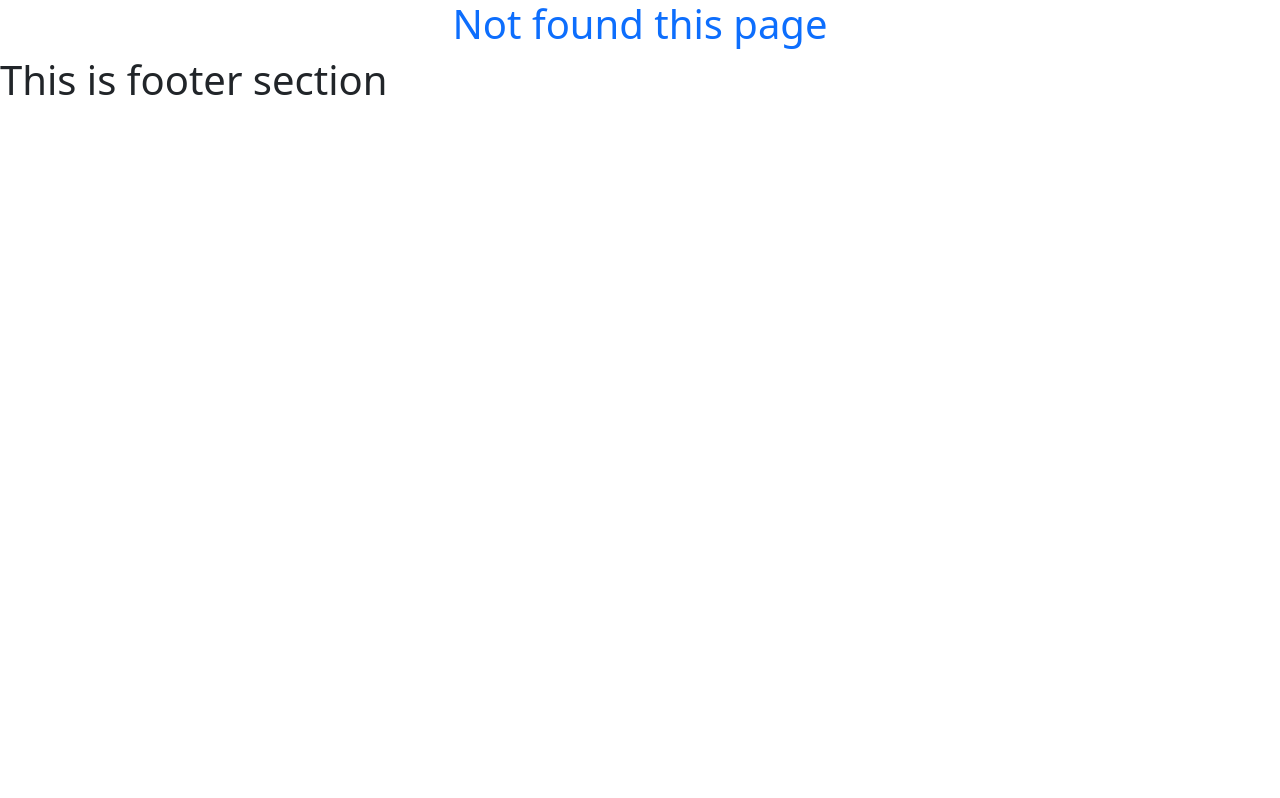
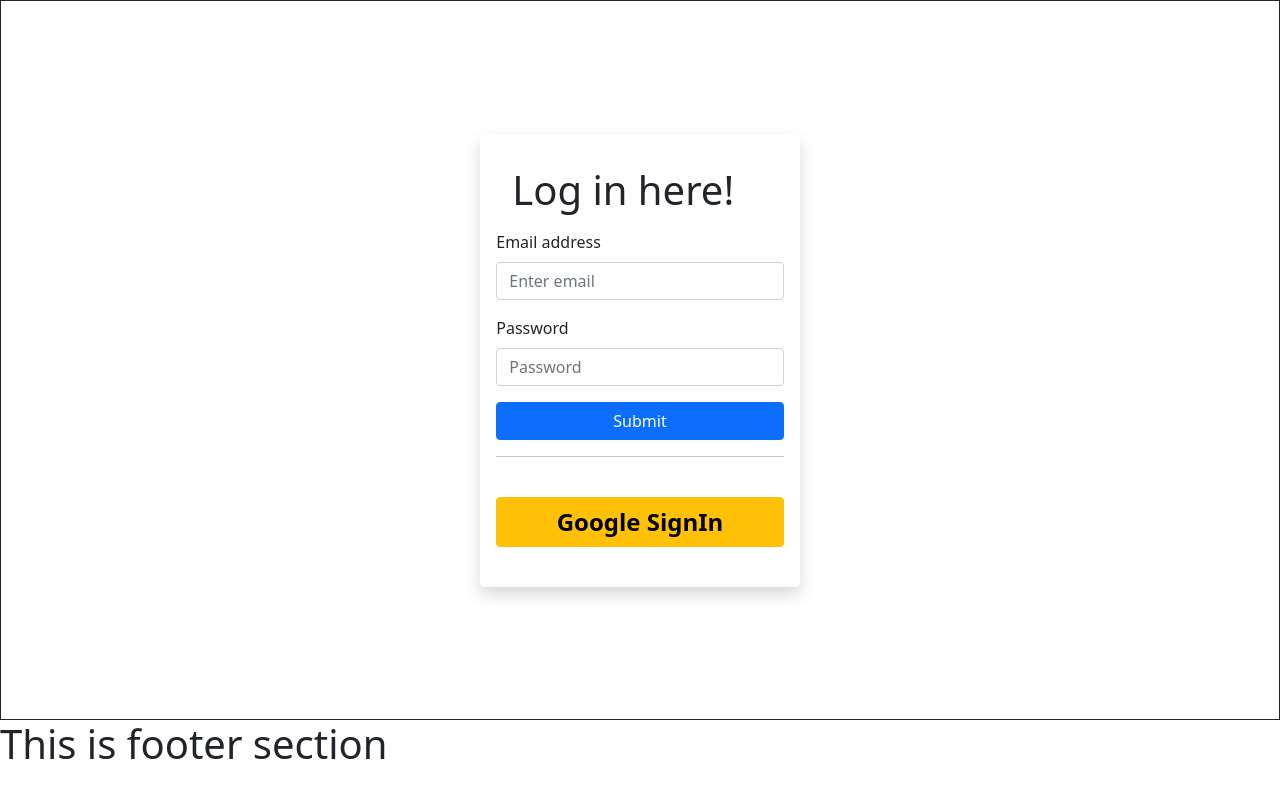
Before and after one commit to Kibria934/FruitShop, a React (Create React App) app: page /login in a window 1280 px wide. Before the commit this address had no page. Built offline with nearby package versions, Linux system fonts and the light colour scheme.

Commit message:
social login

```diff
--- a/src/App.js
+++ b/src/App.js
@@ -5,6 +5,7 @@
 import Home from "./components/HomePage/Home/Home";
 import Footer from "./components/SharePage/Footer/Footer";
 import NotFound from "./components/NotFoundPage/NotFound";
+import Login from "./components/Authentication/Login/Login";
 
 function App() {
   return (
@@ -12,6 +13,7 @@
       <Routes>
         <Route path="/"element={<Home></Home>}></Route>
         <Route path="/home"element={<Home></Home>}></Route>
+        <Route path="/login"element={<Login></Login>}></Route>
         <Route path="*"element={<NotFound></NotFound>}></Route>
       </Routes>
       <Footer></Footer>
--- /dev/null
+++ b/src/components/Authentication/Login/Login.css
@@ -0,0 +1,8 @@
+.f-container{
+     border: 1px solid;
+     display: flex;
+     flex-direction: column;
+     justify-content: center;
+     align-items: center;
+     height: 90vh;
+}
--- a/src/components/Authentication/Login/Login.js
+++ b/src/components/Authentication/Login/Login.js
@@ -1,11 +1,40 @@
-import React from 'react';
+import React from "react";
+import { Button, Form } from "react-bootstrap";
+import './Login.css'
+const Login = () => {
+    const handleGoogleSign = (e)=>{
+        e.preventDefault()
+        const email =e.target.email.value;
+        console.log(email);
 
-const Login = () => {
-    return (
-        <div>
+    }
+  return (
+   <div className="f-container">
+        <div className="w-25 shadow p-3 rounded-3 mx-auto ">
+      <h1 className="m-3">Log in here!</h1>
+      <Form onSubmit={handleGoogleSign}>
+  <Form.Group className="mb-3" controlId="formBasicEmail">
+    <Form.Label>Email address</Form.Label>
+    <Form.Control type="email" name="email" placeholder="Enter email" required />
+  </Form.Group>
 
-        </div>
-    );
+  <Form.Group className="mb-3" controlId="formBasicPassword">
+    <Form.Label>Password</Form.Label>
+    <Form.Control type="password" name="password" placeholder="Password"  required/>
+  </Form.Group>
+  <Button variant="primary" className="w-100 mx-auto" type="submit">
+    Submit
+  </Button>
+</Form>
+<div>
+    <div>
+        <hr></hr>
+    </div>
+    <button type="btn" className="btn btn-warning fw-bold fs-4 w-100 my-4 ">Google SignIn </button>
+</div>
+    </div>
+   </div>
+  );
 };
 
 export default Login;
```
Also changed, not shown: src/firebase.init.js (+6 -6 lines), 1 other file (tests, documents, lock files or other folders).
